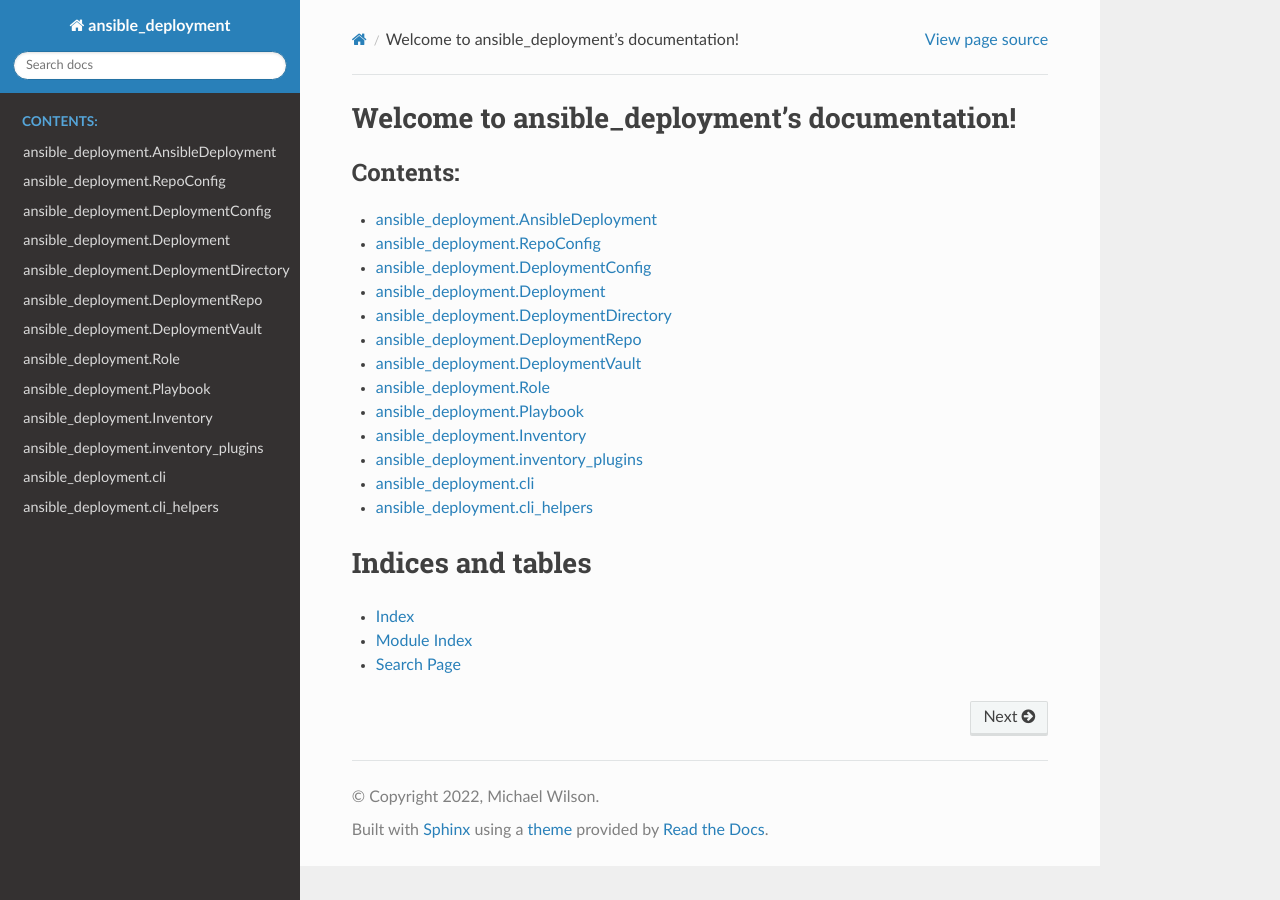
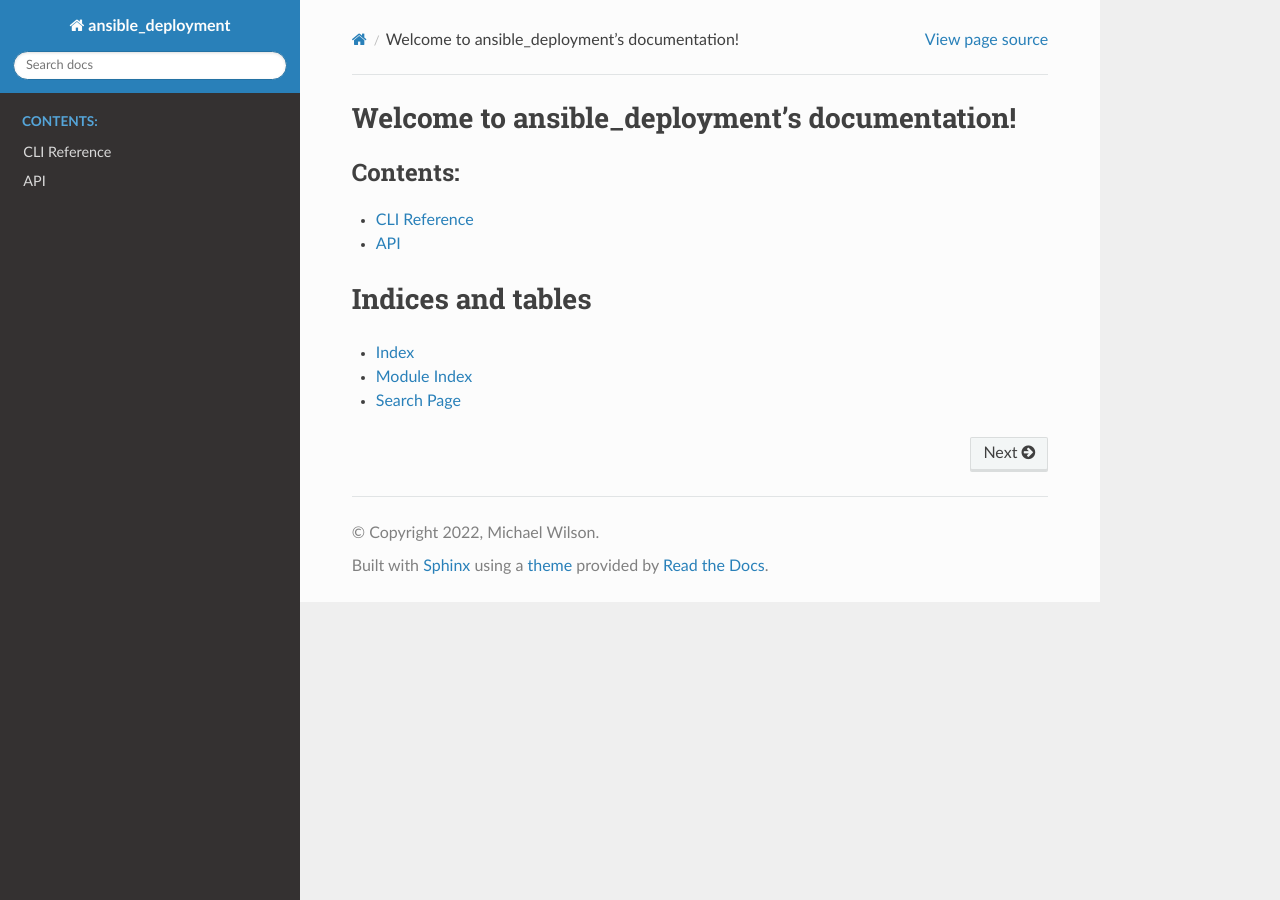
Before and after one commit to torarg/ansible-deployment, a Sphinx documentation site: the page built from docs/source/index.rst, in a window 1280 px wide. Built offline with Sphinx 7.4.7 and the Read the Docs theme 2.0.0, drawn with Linux system fonts in a browser that asks for light colours.

Commit message:
update sphinx docs

```diff
--- a/docs/source/AnsibleDeployment.rst
+++ /dev/null
@@ -1,5 +0,0 @@
-ansible_deployment.AnsibleDeployment
-====================================
-
-.. autoclass:: ansible_deployment.AnsibleDeployment
-   :members:
--- a/docs/source/Deployment.rst
+++ /dev/null
@@ -1,5 +0,0 @@
-ansible_deployment.Deployment
-=============================
-
-.. autoclass:: ansible_deployment.Deployment
-   :members:
--- a/docs/source/DeploymentConfig.rst
+++ /dev/null
@@ -1,5 +0,0 @@
-ansible_deployment.DeploymentConfig
-===================================
-
-.. autoclass:: ansible_deployment.DeploymentConfig
-   :members:
--- a/docs/source/DeploymentDirectory.rst
+++ /dev/null
@@ -1,5 +0,0 @@
-ansible_deployment.DeploymentDirectory
-======================================
-
-.. autoclass:: ansible_deployment.DeploymentDirectory
-   :members:
--- a/docs/source/DeploymentRepo.rst
+++ /dev/null
@@ -1,5 +0,0 @@
-ansible_deployment.DeploymentRepo
-==================================
-
-.. autoclass:: ansible_deployment.DeploymentRepo
-   :members:
--- a/docs/source/DeploymentVault.rst
+++ /dev/null
@@ -1,5 +0,0 @@
-ansible_deployment.DeploymentVault
-==================================
-
-.. autoclass:: ansible_deployment.DeploymentVault
-   :members:
--- a/docs/source/Inventory.rst
+++ /dev/null
@@ -1,5 +0,0 @@
-ansible_deployment.Inventory
-============================
-
-.. autoclass:: ansible_deployment.Inventory
-   :members:
--- a/docs/source/Playbook.rst
+++ /dev/null
@@ -1,5 +0,0 @@
-ansible_deployment.Playbook
-===========================
-
-.. autoclass:: ansible_deployment.Playbook
-   :members:
--- a/docs/source/RepoConfig.rst
+++ /dev/null
@@ -1,5 +0,0 @@
-ansible_deployment.RepoConfig
-===================================
-
-.. autoclass:: ansible_deployment.RepoConfig
-   :members:
--- a/docs/source/Role.rst
+++ /dev/null
@@ -1,5 +0,0 @@
-ansible_deployment.Role
-=======================
-
-.. autoclass:: ansible_deployment.Role
-   :members:
--- /dev/null
+++ b/docs/source/_templates/custom-class-template.rst
@@ -0,0 +1,34 @@
+{{ fullname | escape | underline}}
+
+.. currentmodule:: {{ module }}
+
+.. autoclass:: {{ objname }}
+   :members:
+   :show-inheritance:
+   :inherited-members:
+   :special-members: __call__, __add__, __mul__
+
+   {% block methods %}
+   {% if methods %}
+   .. rubric:: {{ _('Methods') }}
+
+   .. autosummary::
+      :nosignatures:
+   {% for item in methods %}
+      {%- if not item.startswith('_') %}
+      ~{{ name }}.{{ item }}
+      {%- endif -%}
+   {%- endfor %}
+   {% endif %}
+   {% endblock %}
+
+   {% block attributes %}
+   {% if attributes %}
+   .. rubric:: {{ _('Attributes') }}
+
+   .. autosummary::
+   {% for item in attributes %}
+      ~{{ name }}.{{ item }}
+   {%- endfor %}
+   {% endif %}
+   {% endblock %}
--- /dev/null
+++ b/docs/source/_templates/custom-module-template.rst
@@ -0,0 +1,66 @@
+{{ fullname | escape | underline}}
+
+.. automodule:: {{ fullname }}
+
+   {% block attributes %}
+   {% if attributes %}
+   .. rubric:: Module attributes
+
+   .. autosummary::
+      :toctree:
+   {% for item in attributes %}
+      {{ item }}
+   {%- endfor %}
+   {% endif %}
+   {% endblock %}
+
+   {% block functions %}
+   {% if functions %}
+   .. rubric:: {{ _('Functions') }}
+
+   .. autosummary::
+      :toctree:
+      :nosignatures:
+   {% for item in functions %}
+      {{ item }}
+   {%- endfor %}
+   {% endif %}
+   {% endblock %}
+
+   {% block classes %}
+   {% if classes %}
+   .. rubric:: {{ _('Classes') }}
+
+   .. autosummary::
+      :toctree:
+      :template: custom-class-template.rst
+      :nosignatures:
+   {% for item in classes %}
+      {{ item }}
+   {%- endfor %}
+   {% endif %}
+   {% endblock %}
+
+   {% block exceptions %}
+   {% if exceptions %}
+   .. rubric:: {{ _('Exceptions') }}
+
+   .. autosummary::
+      :toctree:
+   {% for item in exceptions %}
+      {{ item }}
+   {%- endfor %}
+   {% endif %}
+   {% endblock %}
+
+{% block modules %}
+{% if modules %}
+.. autosummary::
+   :toctree:
+   :template: custom-module-template.rst
+   :recursive:
+{% for item in modules %}
+   {{ item }}
+{%- endfor %}
+{% endif %}
+{% endblock %}
--- /dev/null
+++ b/docs/source/api.rst
@@ -0,0 +1,9 @@
+API
+===
+
+.. autosummary::
+   :toctree: _autosummary
+   :recursive:
+   :template: custom-module-template.rst
+
+   ansible_deployment
--- a/docs/source/cli.rst
+++ b/docs/source/cli.rst
@@ -1,4 +1,4 @@
-ansible_deployment.cli
+CLI Reference
 ======================
 
 .. click:: ansible_deployment.cli:cli
--- a/docs/source/cli_helpers.rst
+++ /dev/null
@@ -1,5 +0,0 @@
-ansible_deployment.cli_helpers
-==============================
-
-.. automodule:: ansible_deployment.cli_helpers
-   :members:
--- a/docs/source/conf.py
+++ b/docs/source/conf.py
@@ -55,3 +55,4 @@
 # relative to this directory. They are copied after the builtin static files,
 # so a file named "default.css" will overwrite the builtin "default.css".
 html_static_path = ['_static']
+autosummary_generate = True
--- a/docs/source/index.rst
+++ b/docs/source/index.rst
@@ -8,19 +8,8 @@
    :caption: Contents:
 
    README
-   AnsibleDeployment
-   RepoConfig
-   DeploymentConfig
-   Deployment
-   DeploymentDirectory
-   DeploymentRepo
-   DeploymentVault
-   Role
-   Playbook
-   Inventory
-   inventory_plugins
    cli
-   cli_helpers
+   api
 
 
 Indices and tables
--- a/docs/source/inventory_plugins.rst
+++ /dev/null
@@ -1,23 +0,0 @@
-ansible_deployment.inventory_plugins
-====================================
-
-.. autoclass:: ansible_deployment.inventory_plugins.InventoryPlugin
-   :members:
-
-.. autoclass:: ansible_deployment.inventory_plugins.inventory_sources.Local
-   :members:
-
-.. autoclass:: ansible_deployment.inventory_plugins.inventory_sources.Terraform
-   :members:
-
-.. autoclass:: ansible_deployment.inventory_plugins.inventory_sources.Vault
-   :members:
-
-.. autoclass:: ansible_deployment.inventory_plugins.inventory_sources.vault.VaultReader
-   :members:
-
-.. autoclass:: ansible_deployment.inventory_plugins.inventory_writers.Vault
-   :members:
-
-.. autoclass:: ansible_deployment.inventory_plugins.inventory_writers.vault.VaultWriter
-   :members:
```
